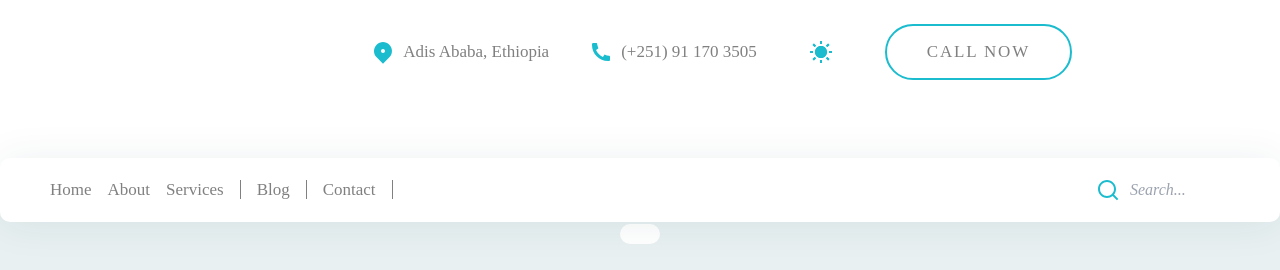
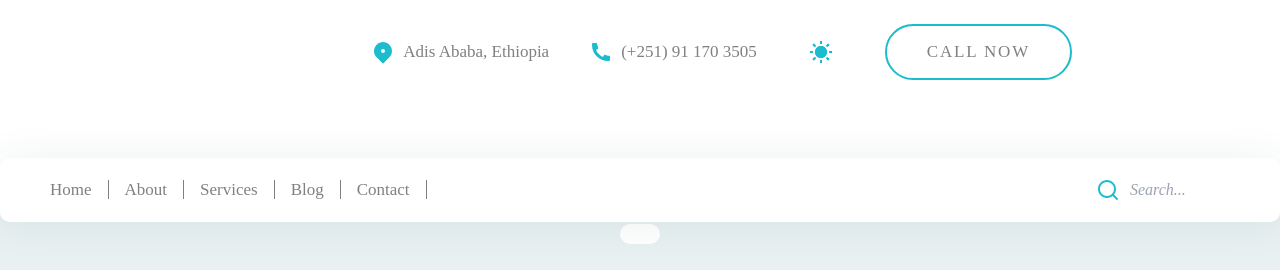
Before and after one commit to Mulubrhan1511/Constaraction, a React (Vite) app in the folder front/: page / in a window 1280 px wide. Shown: the top 270 px of the page. Built offline with nearby package versions, Linux system fonts and the light colour scheme.

Commit message:
done with the border right

```diff
--- a/front/src/components/Navbar/Navbar2.jsx
+++ b/front/src/components/Navbar/Navbar2.jsx
@@ -175,7 +175,7 @@ const Navbar2 = () => {
           <li>
             <Link
               smooth to="#home"
-              className={`text-secondary hover:text-accent transition-all duration-300 ${activeLink === 'home' ? 'active' : ''}`}
+              className={`border-r pr-4 text-secondary hover:text-accent transition-all duration-300 ${activeLink === 'home' ? 'active' : ''}`}
               onClick={() => onUpdateActiveLink('home')}
             >
               Home
@@ -184,7 +184,7 @@ const Navbar2 = () => {
           <li>
             <Link
               smooth to="#about"
-              className={`text-secondary hover:text-accent transition-all duration-300 ${activeLink === 'about' ? 'active' : ''}`}
+              className={`border-r pr-4 text-secondary hover:text-accent transition-all duration-300 ${activeLink === 'about' ? 'active' : ''}`}
               onClick={() => onUpdateActiveLink('about')}
             >
               About
```
